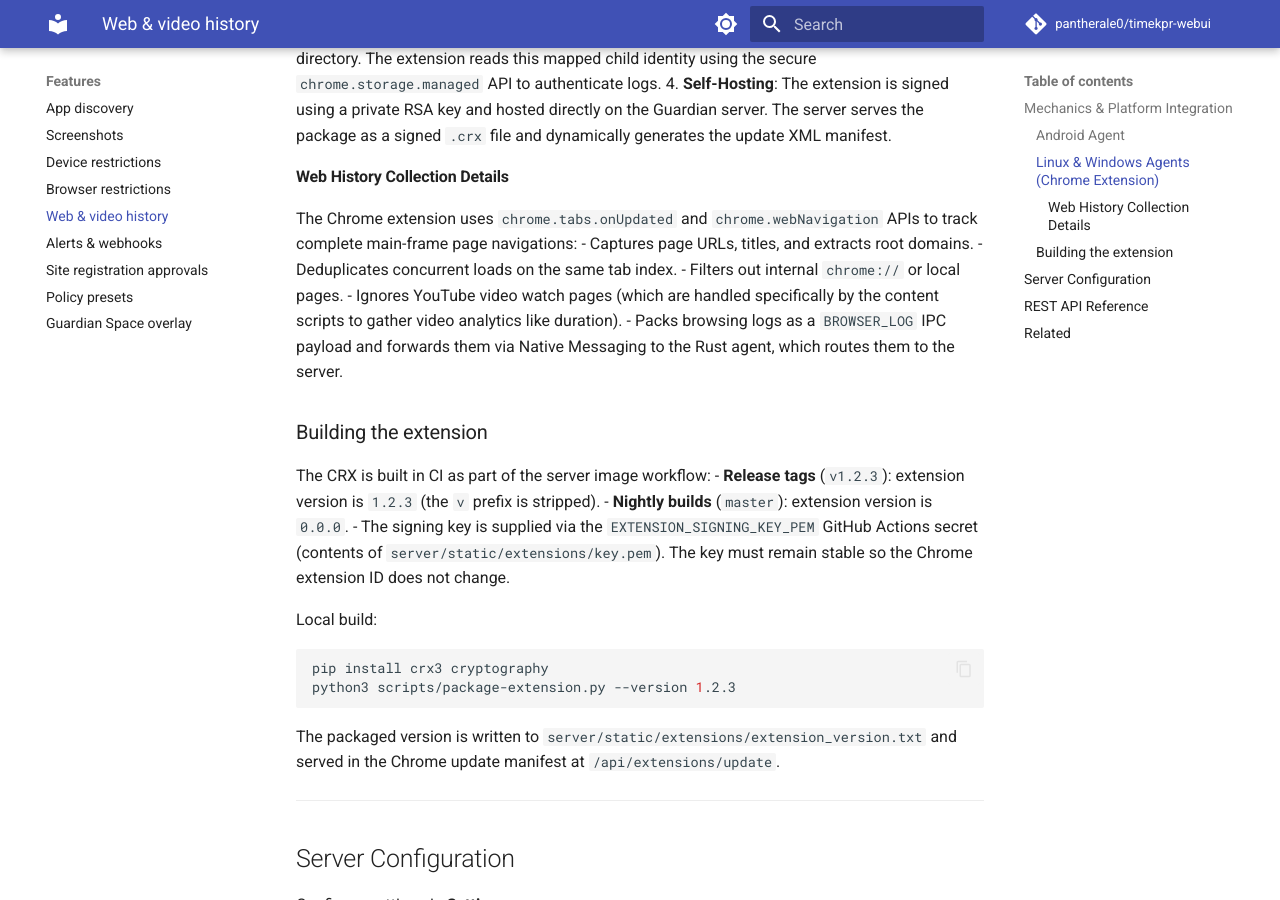
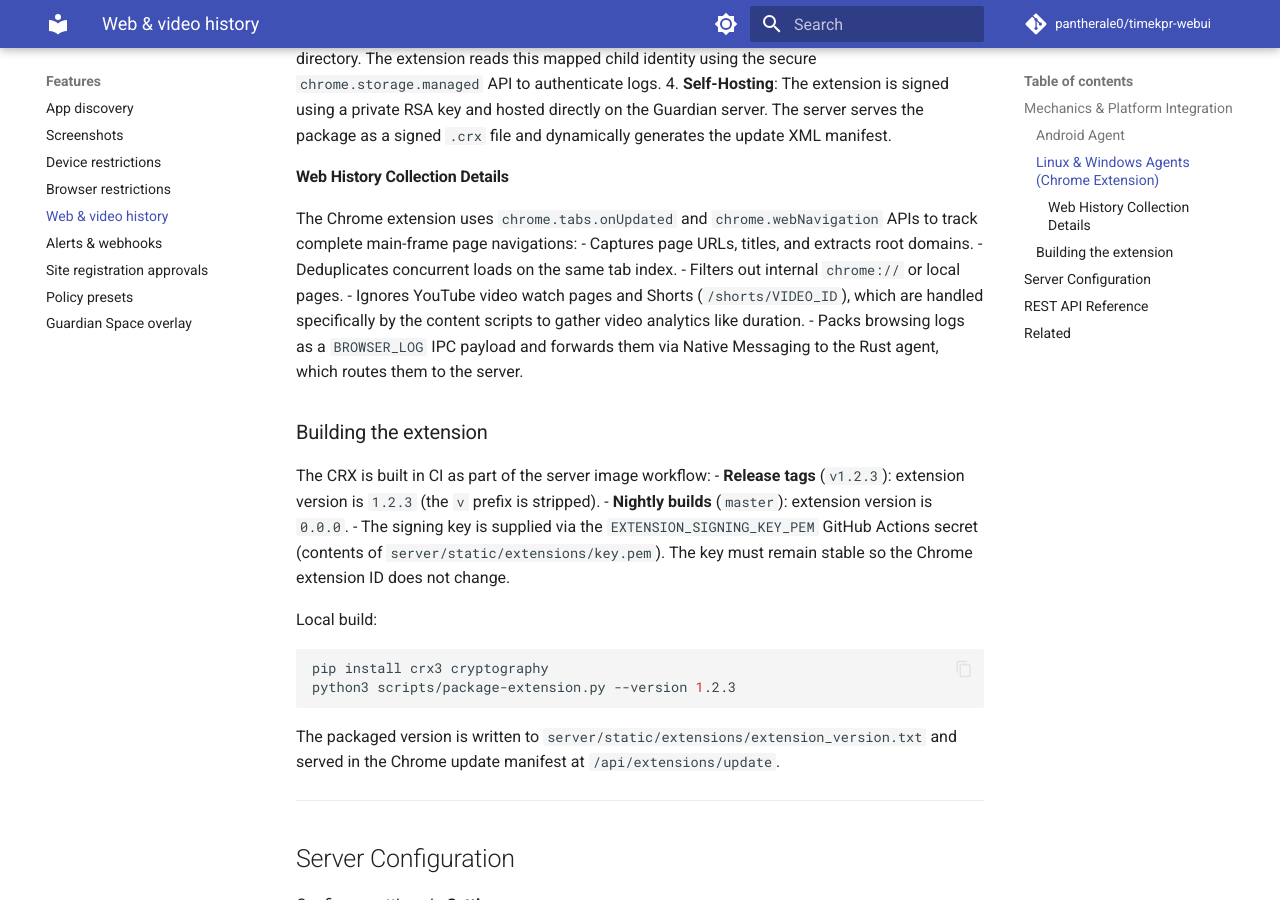
Before and after one commit to Guardian-Parental-Controls/docs, an MkDocs documentation site: the page built from docs/features/web-video-history.md, in a window 1280 px wide and 900 px high, scrolled down 915 px. Built offline with MkDocs 1.6.1 and Material for MkDocs 9.7.7, drawn with Linux system fonts in a browser that asks for light colours; comment, search, counter and statistics services are not loaded; the version menu is left out.

Commit message:
feat: enhance YouTube video handling by adding Shorts support and refactoring video ID extraction logic for improved accuracy and maintainability

```diff
--- a/docs/features/web-video-history.md
+++ b/docs/features/web-video-history.md
@@ -26,7 +26,7 @@ The Chrome extension uses `chrome.tabs.onUpdated` and `chrome.webNavigation` API
 - Captures page URLs, titles, and extracts root domains.
 - Deduplicates concurrent loads on the same tab index.
 - Filters out internal `chrome://` or local pages.
-- Ignores YouTube video watch pages (which are handled specifically by the content scripts to gather video analytics like duration).
+- Ignores YouTube video watch pages and Shorts (`/shorts/VIDEO_ID`), which are handled specifically by the content scripts to gather video analytics like duration.
 - Packs browsing logs as a `BROWSER_LOG` IPC payload and forwards them via Native Messaging to the Rust agent, which routes them to the server.
 
 ### Building the extension
```
